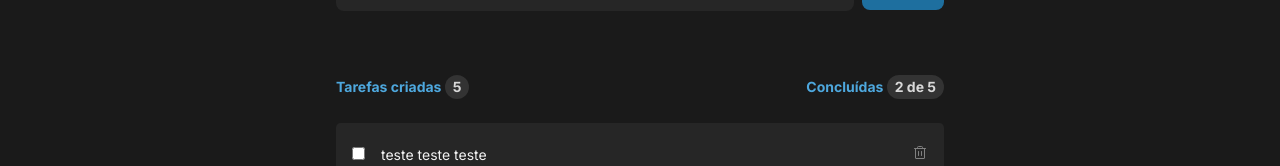
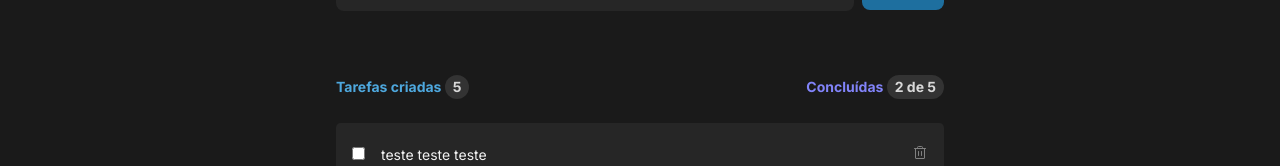
Before and after one commit to lucasivisson/Todo-List, a React (Vite) app: page / in a window 1280 px wide. Shown: the part 179-345 px from the top of the page. Built offline with nearby package versions, Linux system fonts and the light colour scheme.

Commit message:
✨ set color on legend

```diff
--- a/src/App.module.css
+++ b/src/App.module.css
@@ -60,6 +60,10 @@
   text-align: start;
   font-size: 0.875rem;
   font-weight: bold;
+  color: var(--purple);
+}
+
+.legend:first-child {
   color: var(--blue);
 }
 
```
